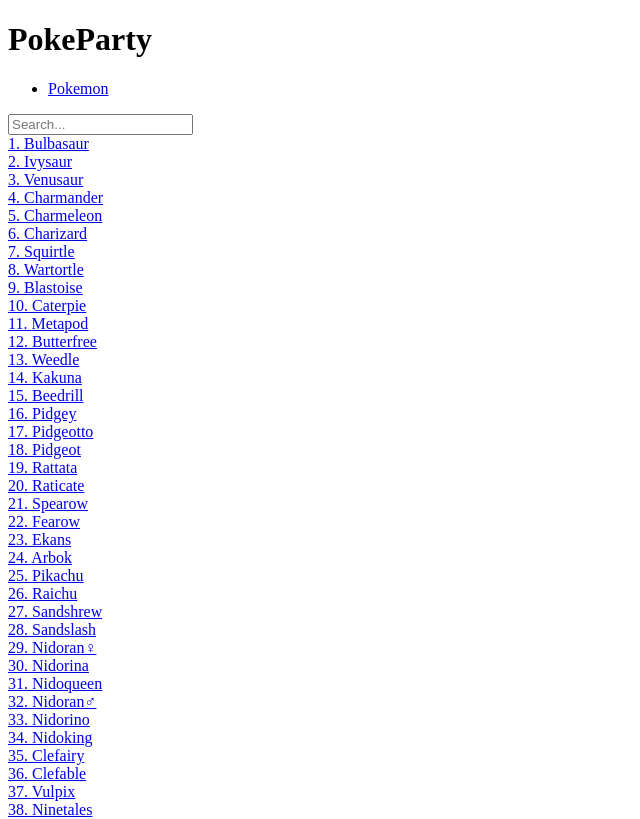
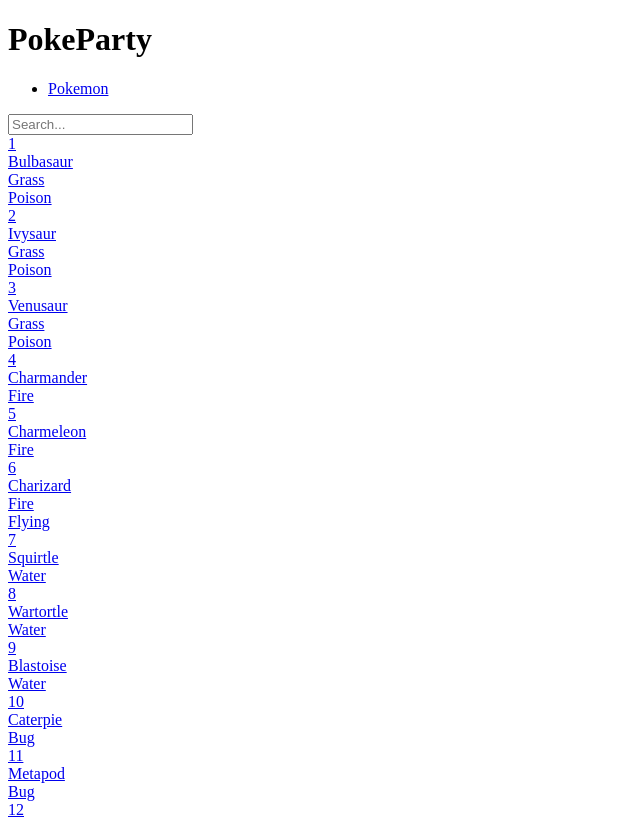
Before and after one commit to leonardodeutsch/pokeparty, a React app: page /pokemon in a window 1280 px wide. Shown: the top 819 px of the page, without its empty margins (0-640 px from the left). Built offline with nearby package versions, Linux system fonts and the light colour scheme; the HTML template or start-up script is replaced by a standard one.

Commit message:
added pokemon cards

```diff
--- /dev/null
+++ b/src/components/PokemonCard.jsx
@@ -0,0 +1,28 @@
+import React from "react";
+import { Link } from "react-router-dom";
+
+const PokemonCard = ({id, name, type, image}) => {
+
+  return (
+    <Link to={`/pokemon/${id}`}>
+      <div className="pokemon-card">
+        <div className="id-name">
+          <div className="id">{id}</div>
+          <div className="name">{name}</div>
+        </div>
+
+        <div className="icon-type-container">
+          {type.map((t, i=0) => (
+            <div className="icon-type" key={i+1}>{t}</div>
+          ))}
+        </div>
+
+        <div className="card-image">
+
+        </div>
+      </div>
+    </Link>
+  );
+}
+
+export default PokemonCard;
--- a/src/pages/Pokemon.jsx
+++ b/src/pages/Pokemon.jsx
@@ -2,6 +2,7 @@
 import { useState, useEffect } from "react";
 import pokemons from "../utilities/pokemons.js";
 import { Link } from "react-router-dom";
+import PokemonCard from "../components/PokemonCard.jsx";
 
 const Pokemon = () => {
   const [pokemonSearched, setPokemonSearched] = useState('');
@@ -20,9 +21,7 @@
       <input type="text" className="search-pokemon" onChange={searchPokemon} placeholder="Search..."/>
       <div className="pokemon-list">
         {filteredPokemon.map(pokemon => (
-          <Link to={`/pokemon/${pokemon.id}`} key={pokemon.id}>
-            <div >{pokemon.id}. {pokemon.name.english}</div>
-          </Link>
+          <PokemonCard key={pokemon.id} id={pokemon.id} name={pokemon.name.english} type={pokemon.type} image={pokemon.image.thumbnail}/>
         ))}
       </div>
     </div>
```
